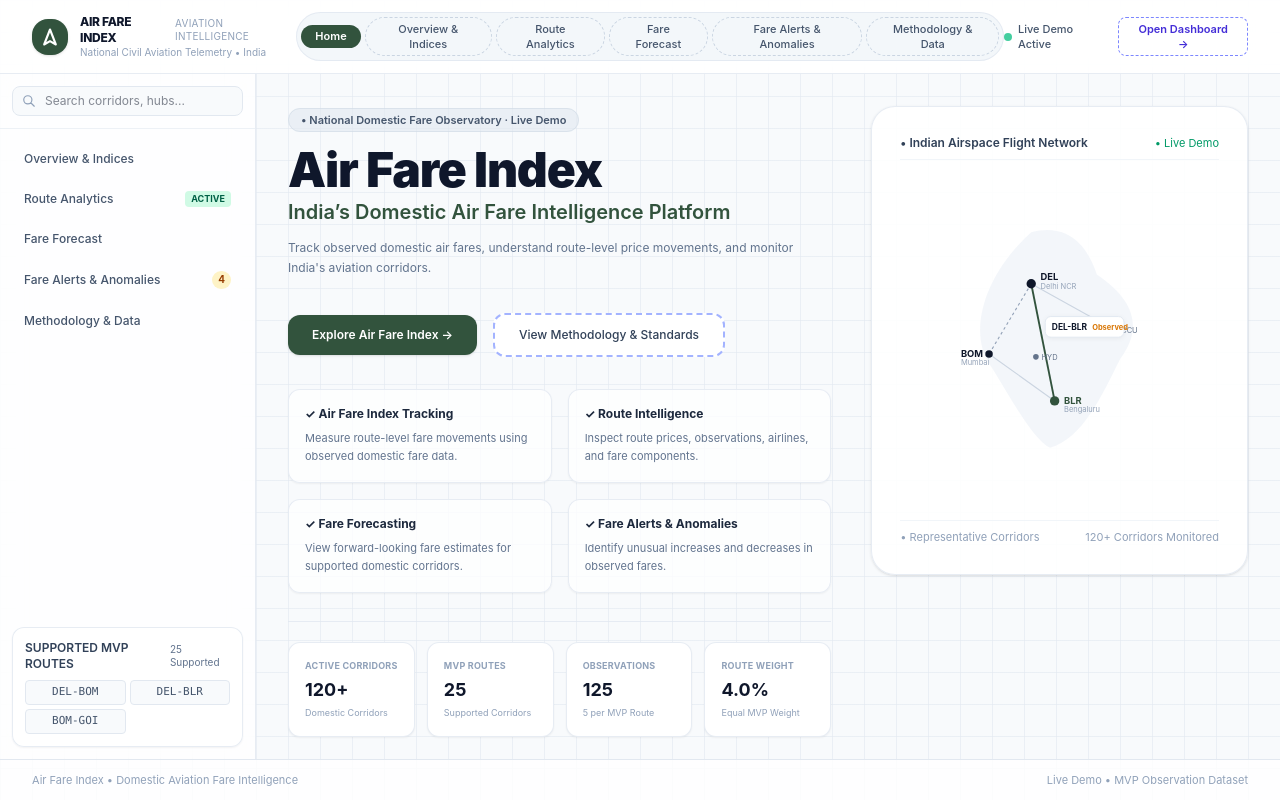
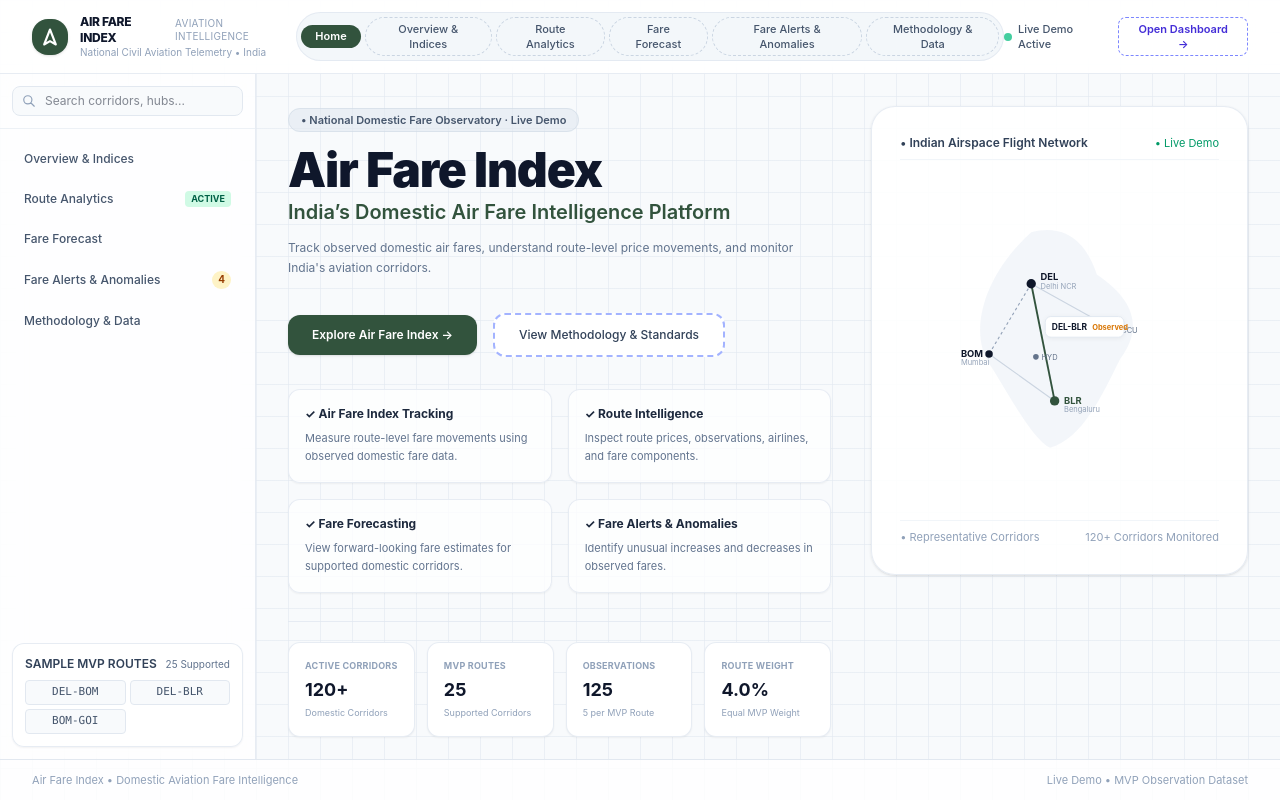
Before and after one commit to gunnekadutta/Airfare-Price-Index, a React (Vite) app in the folder frontend/: page / in a window 1280 px wide. Built offline with nearby package versions, Linux system fonts and the light colour scheme.

Commit message:
Update alert explanation and route label

```diff
--- a/frontend/src/App.tsx
+++ b/frontend/src/App.tsx
@@ -371,7 +371,7 @@ export function App() {
 
           <div className="p-3 m-3 bg-white/90 rounded-xl border border-slate-200/80 text-xs shadow-xs">
             <div className="flex justify-between items-center mb-2 font-semibold text-slate-700">
-              <span>SUPPORTED MVP ROUTES</span>
+              <span>SAMPLE MVP ROUTES</span>
               <span className="text-[10px] text-slate-500 font-normal">25 Supported</span>
             </div>
             <div className="grid grid-cols-2 gap-1 font-mono text-[11px] text-slate-600">
@@ -937,7 +937,7 @@ export function App() {
                 <div className="w-9 h-9 rounded-xl bg-white border border-indigo-100 flex items-center justify-center text-indigo-500 shrink-0">ⓘ</div>
                 <div>
                   <div className="text-xs font-bold text-slate-800">How alerts are determined</div>
-                  <p className="text-[11px] text-slate-500 mt-1">Each observation's displayed fare is compared to the route-level median fare. Changes above 5% are flagged as fare increases or decreases. Smaller deviations are labelled as unusual fare movement.</p>
+                  <p className="text-[11px] text-slate-500 mt-1">Alerts are derived from changes in observed fares relative to recent comparable route-level observations. Alert thresholds will be applied according to the backend anomaly-detection methodology.</p>
                 </div>
               </div>
             </div>
```
